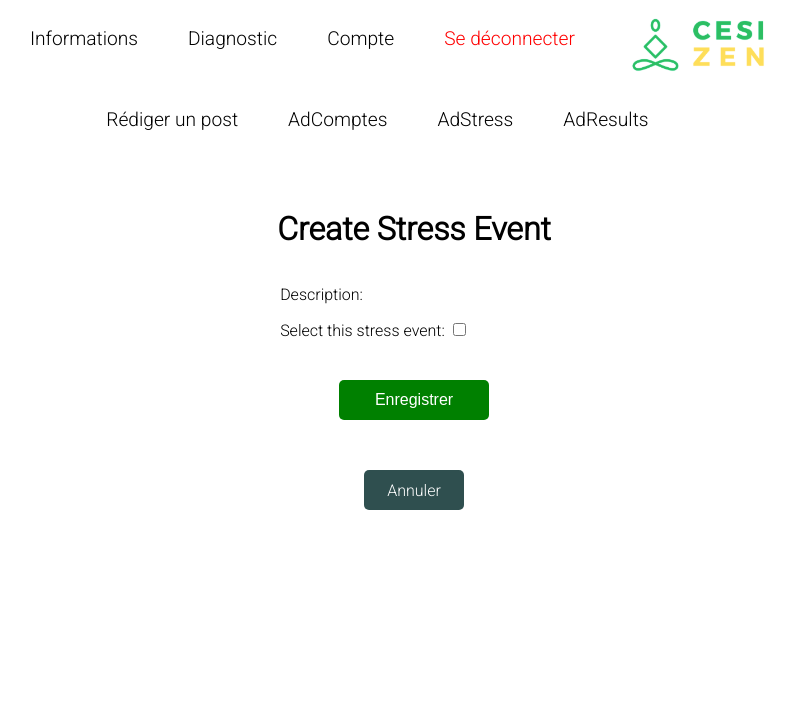
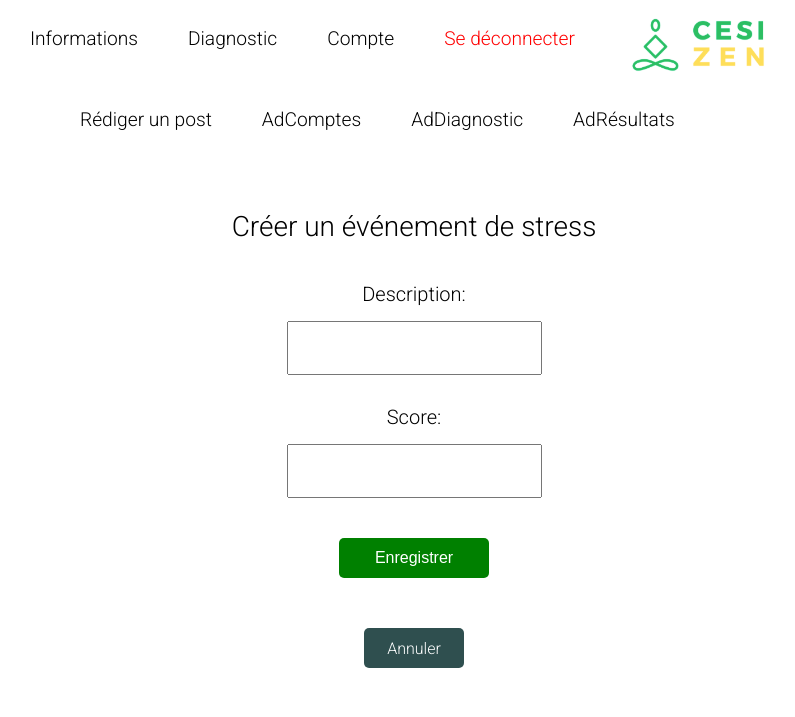
Before and after one commit to owens-madison/cesizen, a Django app: page /administration/stress-events/create/ in a window 1280 px wide. Shown: the top 717 px of the page, without its empty margins (226-1021 px from the left). Run offline with Django 5.2, Linux system fonts and the light colour scheme; a user stored in the database is signed in.

Commit message:
stress event edit functional

```diff
--- a/cesizenapp/forms.py
+++ b/cesizenapp/forms.py
@@ -49,6 +49,15 @@ class StressEventForm(forms.ModelForm):
             'score': forms.HiddenInput(),
         }
 
+class StressEventAdminForm(forms.ModelForm):
+    class Meta:
+        model = StressEvent
+        fields = ['description', 'score']
+        widgets = {
+            'description': forms.TextInput(attrs={'style': 'width: 100%;'}),
+            'score': forms.NumberInput(attrs={'style': 'width: 100%;'}),
+        }
+
 class ResultsForm(forms.ModelForm):
     class Meta:
         model = Results
--- a/cesizenapp/templates/navigationMenu.html
+++ b/cesizenapp/templates/navigationMenu.html
@@ -29,10 +29,10 @@
                 <p> AdComptes </p>
             </a>
             <a href="{% url 'cesizenapp:stress_event_list' %}" style="margin-right: 50px; font-size: 120%; text-decoration: none; color: black;">
-                <p> AdStress </p>
+                <p> AdDiagnostic </p>
             </a>
             <a href="{% url 'cesizenapp:results_list' %}" style="margin-right: 50px; font-size: 120%; text-decoration: none; color: black;">
-                <p> AdResults </p>
+                <p> AdRésultats </p>
             </a>
         {% endif %}
 </div>
--- a/cesizenapp/templates/stress_event_form.html
+++ b/cesizenapp/templates/stress_event_form.html
@@ -7,19 +7,57 @@
 </head>
 <body>
 {% include 'navigationMenu.html' %}
-<h1 style="justify-content: center; margin-left: auto; margin-right: auto; display: flex; margin-top: 60px;">
-    {% if form.instance.pk %}Edit{% else %}Create{% endif %} Stress Event</h1>
+<h2 style="font-size: 175%; font-weight: 200; justify-content: center; margin-left: auto; margin-right: auto; display: flex; margin-top: 60px;">
+    {% if form.instance.pk %}Modifier{% else %}Créer {% endif %} un événement de stress</h2>
 <div style="display: flex; margin-left: auto; margin-right: auto; justify-content: center;">
-    <form method="post">
+    <form method="post" id="stressEventForm">
         {% csrf_token %}
         {{ form.as_p }}
-        <button type="submit" style="text-decoration: none; align-items: center; text-align: center; margin-left: auto; margin-right: auto; display: flex; justify-content: center; margin-top: 40px; margin-bottom: 50px; background-color: green; color: white; font-size: 100%; width: 150px; height: 40px; border:none; border-radius: 5px">
+        <button type="submit"
+                style="text-decoration: none; align-items: center; text-align: center; margin-left: auto; margin-right: auto; display: flex; justify-content: center; margin-top: 40px; margin-bottom: 50px; background-color: green; color: white; font-size: 100%; width: 150px; height: 40px; border:none; border-radius: 5px">
             Enregistrer
         </button>
-        <a href="{% url 'cesizenapp:stress_event_list' %}"style="text-decoration: none; align-items: center; text-align: center; margin-left: auto; margin-right: auto; display: flex; justify-content: center; margin-top: 40px; margin-bottom: 50px; background-color: darkslategrey; color: white; font-size: 100%; width: 100px; height: 40px; border:none; border-radius: 5px">
+        <a href="{% url 'cesizenapp:stress_event_list' %}"
+           style="text-decoration: none; align-items: center; text-align: center; margin-left: auto; margin-right: auto; display: flex; justify-content: center; margin-top: 40px; margin-bottom: 50px; background-color: darkslategrey; color: white; font-size: 100%; width: 100px; height: 40px; border:none; border-radius: 5px">
             Annuler
         </a>
     </form>
 </div>
 </body>
 </html>
+
+<style>
+    #stressEventForm p {
+        display: flex;
+        flex-direction: column;
+        align-items: center;
+        margin-bottom: 30px;
+        focus: none;
+    }
+
+    #stressEventForm p label {
+        margin-bottom: 15px;
+        font-size: 125%;
+        text-align: center;
+    }
+
+    #stressEventForm p textarea {
+        font-size: 105%;
+        width: 100%;
+        max-width: 600px;
+        box-sizing: border-box;
+        padding: 8px;
+    }
+
+    #stressEventForm p input,
+    #stressEventForm p select {
+        width: 100%;
+        max-width: 600px;
+        box-sizing: border-box;
+        padding: 15px;
+        font-weight: 100;
+        font-size: 105%;
+        focus: none;
+        outline: none;
+    }
+</style>
--- a/cesizenapp/views.py
+++ b/cesizenapp/views.py
@@ -7,7 +7,7 @@ from django.contrib.auth.forms import PasswordChangeForm
 from django.contrib.auth.models import User
 from django.forms import formset_factory
 from django.shortcuts import render, redirect
-from .forms import CreateInformationForm, AccountForm, StressEventForm, ResultsForm
+from .forms import CreateInformationForm, AccountForm, StressEventForm, ResultsForm, StressEventAdminForm
 from .models import Information, StressEvent, Results
 
 
@@ -234,13 +234,13 @@ def stress_event_edit(request, event_id=None):
         event = None
 
     if request.method == 'POST':
-        form = StressEventForm(request.POST, instance=event)
+        form = StressEventAdminForm(request.POST, instance=event)
         if form.is_valid():
             form.save()
             messages.success(request, "Stress event saved.")
             return redirect('cesizenapp:stress_event_list')
     else:
-        form = StressEventForm(instance=event)
+        form = StressEventAdminForm(instance=event)
 
     return render(request, 'stress_event_form.html', {'form': form})
 
```
Also changed, not shown: db.sqlite3.
